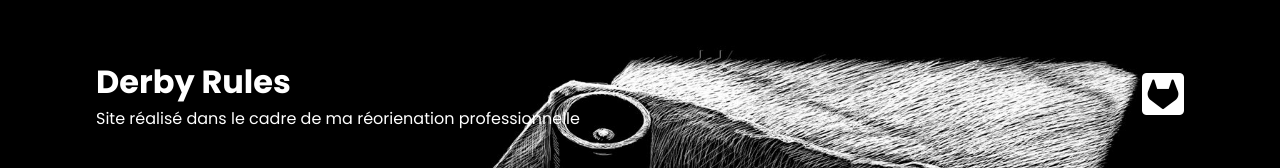
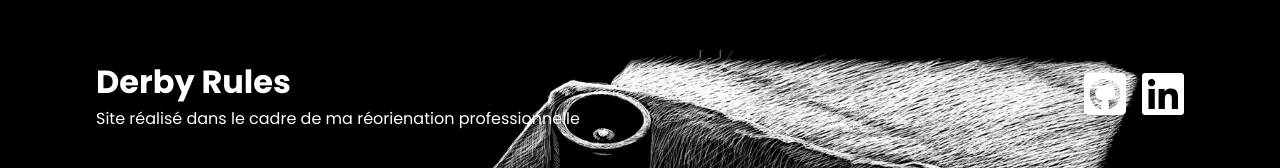
Before and after one commit to dinahdeichtmann/react_groupprojecthomepage, a React (Create React App) app: page / in a window 1280 px wide. Shown: the part 2458-2626 px from the top of the page. Built offline with nearby package versions, Linux system fonts and the light colour scheme.

Commit message:
footer content update

```diff
--- a/src/components/Footer.jsx
+++ b/src/components/Footer.jsx
@@ -11,11 +11,18 @@
         </div>
         <div>
           <a
-            href="https://gitlab.com/filrouge-rollerderby/rollerderby-react-django"
+            href="https://github.com/dinahdeichtmann/react_homepage"
             target="_blank"
             rel="noreferrer"
           >
-            <i className="fa-brands fa-square-gitlab"></i>
+            <i className="fa-brands fa-square-github"></i>
+          </a>
+          <a
+            href="https://www.linkedin.com/in/dinahdeichtmann/"
+            target="_blank"
+            rel="noreferrer"
+          >
+            <i className="fa-brands fa-linkedin"></i>
           </a>
         </div>
       </div>
```
